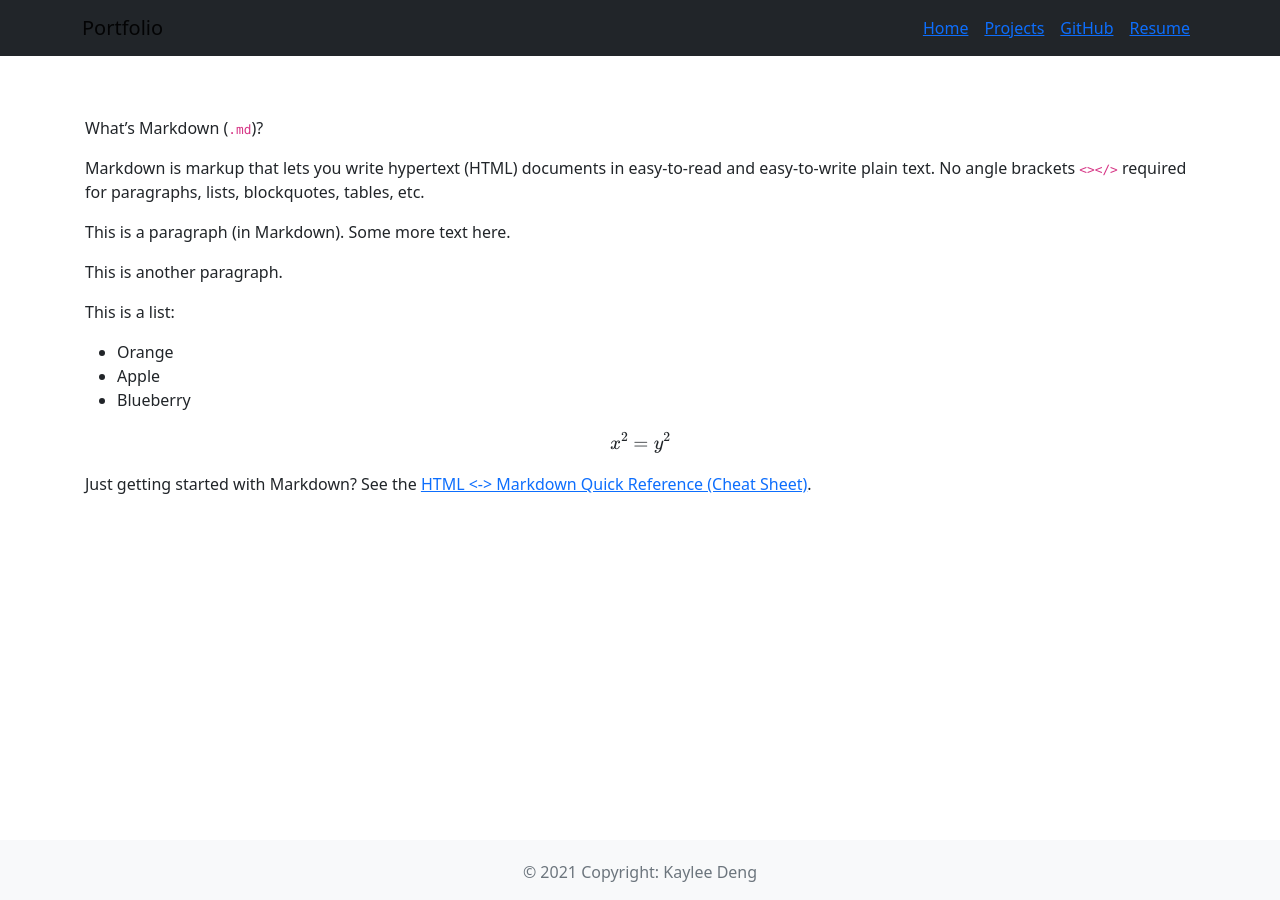
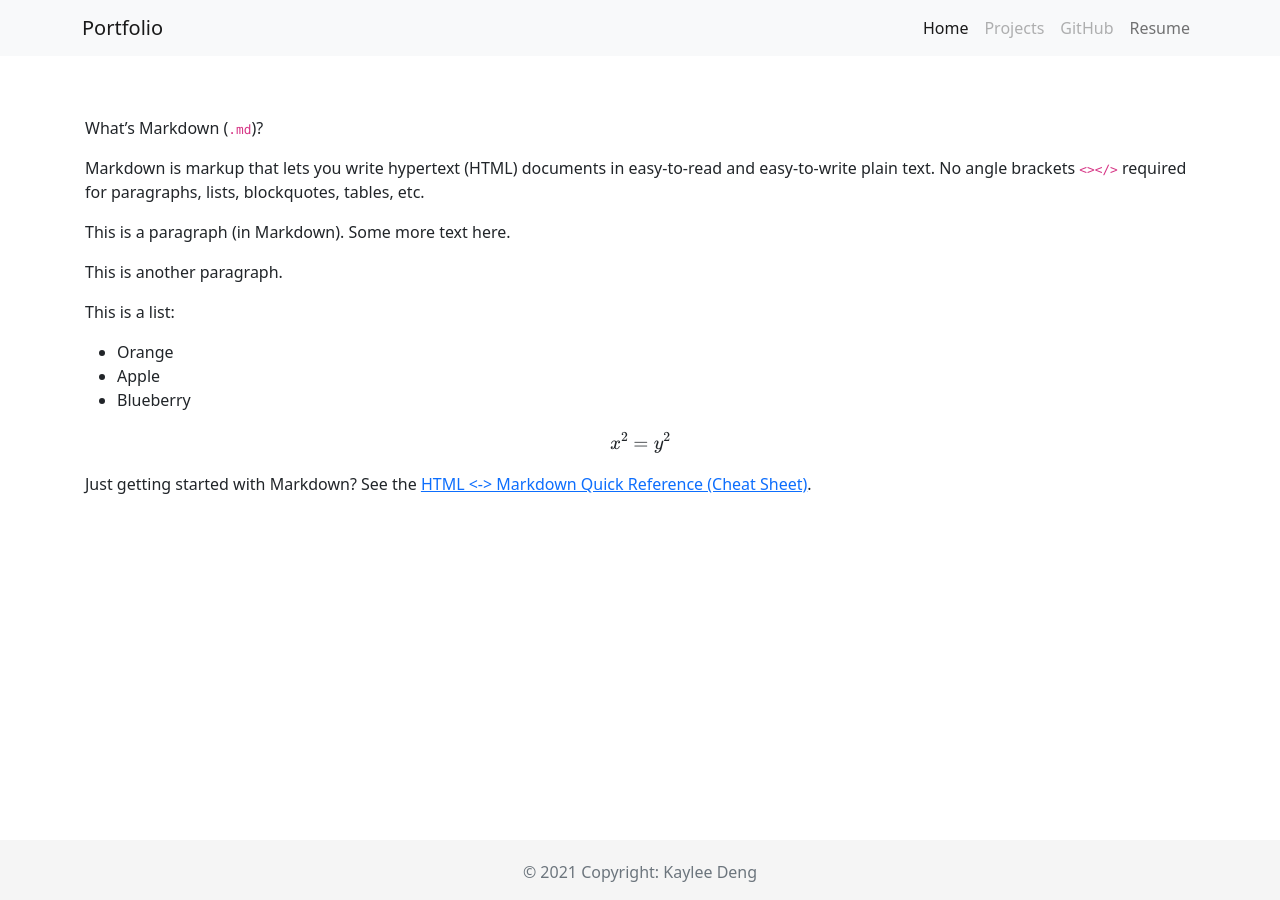
Before and after one commit to bikaylee/Portfolio, a Jekyll site: the page built from index.md, in a window 1280 px wide. Built offline with Jekyll 4.4.1, drawn with Linux system fonts in a browser that asks for light colours; formulas are drawn with MathJax 3.

Commit message:
reformat

```diff
--- a/_layouts/default.html
+++ b/_layouts/default.html
@@ -42,7 +42,7 @@
     <script src="https://cdn.jsdelivr.net/npm/bootstrap@5.0.1/dist/js/bootstrap.bundle.min.js" integrity="sha384-gtEjrD/SeCtmISkJkNUaaKMoLD0//ElJ19smozuHV6z3Iehds+3Ulb9Bn9Plx0x4" crossorigin="anonymous"></script>
 
 
-    <nav class="navbar navbar-expand-lg navbar-light bg-dark">
+    <nav class="navbar navbar-expand-lg navbar-light bg-light">
       <div class="container">
         <a class="navbar-brand" href="#">Portfolio</a>
         <button class="navbar-toggler" type="button" data-bs-toggle="collapse" data-bs-target="#navbarSupportedContent" aria-controls="navbarSupportedContent" aria-expanded="false" aria-label="Toggle navigation">
@@ -50,10 +50,18 @@
         </button>
         <div id="navbarNav" class="collapse navbar-collapse justify-content-end">
           <ul class="navbar-nav">
-            <li class="nav-link {% if current[1] == 'index.html' or current[1] == %} active {% endif %}"><a href="index.html">Home</a></li>
-            <li class="nav-link {{ projectClass }}{% if current[1] == 'project.html' %} active {% endif %}"><a href="project.html">Projects</a></li>
-            <li class="nav-link {{ githubClass }}{% if current[1] == 'github.html' %} active {% endif %}"><a href="github.html">GitHub</a></li>
-            <li class="nav-link {% if current[1] == 'resume.html' %} active {% endif %}"><a href="resume.html">Resume</a></li>
+            <li class="nav-item">
+              <a href="index.html" class="nav-link {% if current[1] == 'index.html' or current[1] == %} active {% endif %}">Home</a>
+            </li>
+            <li class="nav-item">
+              <a href="project.html" class="nav-link {{ projectClass }}{% if current[1] == 'project.html' %} active {% endif %}">Projects</a>
+            </li>
+            <li class="nav-item">
+              <a href="github.html" class="nav-link {{ githubClass }}{% if current[1] == 'github.html' %} active {% endif %}">GitHub</a>
+            </li>
+            <li class="nav-item">
+              <a href="resume.html" class="nav-link {% if current[1] == 'resume.html' %} active {% endif %}">Resume</a>
+            </li>
           </ul>
         </div><!--/.nav-collapse -->
       </div>
@@ -73,7 +81,7 @@
 
     </div><!-- /.container -->
 
-    <footer class="footer bg-light">
+    <footer class="footer bg-faded">
       <div class="container text-center">
         <p class="text-muted">© 2021 Copyright: Kaylee Deng</p>
       </div>
```
